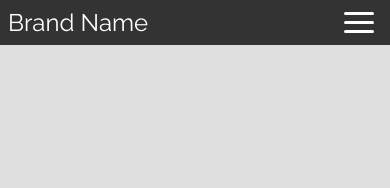
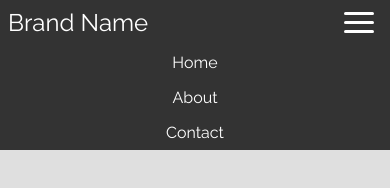
Before and after one commit to CJR85/responsive-navbar, a plain HTML site: page index.html in a window 390 px wide. Both pictures are taken after a click on the link 359 px from the left and 22 px from the top of the page. Drawn offline with Linux system fonts and the light colour scheme.

Commit message:
Add toggle functionality.

```diff
--- a/index.html
+++ b/index.html
@@ -5,7 +5,6 @@
     <meta http-equiv="X-UA-Compatible" content="IE=edge" />
     <meta name="viewport" content="width=device-width, initial-scale=1.0" />
     <link rel="stylesheet" href="style.css" />
-    <script src="script.js"></script>
     <title>Responsive Navbar</title>
   </head>
   <body>
@@ -24,5 +23,6 @@
         </ul>
       </div>
     </nav>
+    <script src="script.js"></script>
   </body>
 </html>
--- a/script.js
+++ b/script.js
@@ -0,0 +1,6 @@
+const toggleButton = document.getElementsByClassName('toggle-button')[0],
+  navbarLinks = document.getElementsByClassName('navbar-links')[0];
+
+toggleButton.addEventListener('click', () => {
+  navbarLinks.classList.toggle('active');
+});
```
